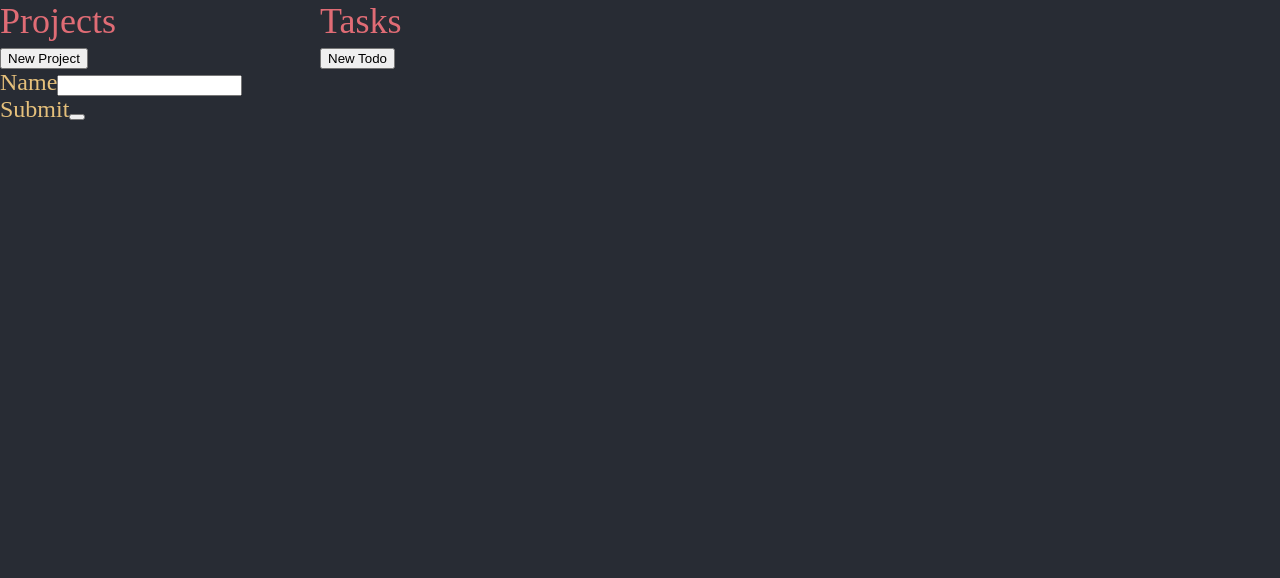
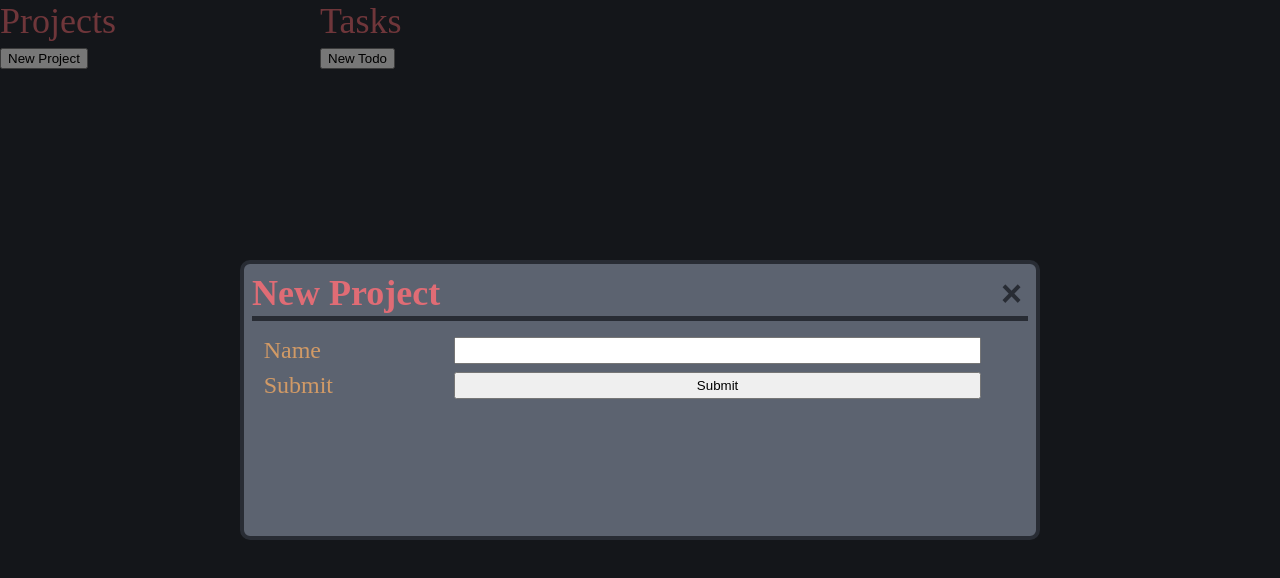
Before and after one commit to zrtgzrtg/todo-list, a website built with webpack: page src/template.html in a window 1280 px wide. Both pictures are taken after a click on the button "New Project". Built offline with nearby package versions, Linux system fonts and the light colour scheme.

Commit message:
Finished visually working Forms

```diff
--- a/src/GUI.js
+++ b/src/GUI.js
@@ -9,21 +9,39 @@ class GUI {
         const newProjBtn = document.querySelector("#new-project")
         const newTodoBtn = document.querySelector("#new-todo")
 
-        const ProjFormContainer = document.querySelector(".project-form-wrapper")
-        const TodoFormContainer = document.querySelector(".todo-form-wrapper")
+        const ProjFormContainer = document.querySelector(".modal1-body")
+        const TodoFormContainer = document.querySelector(".modal2-body")
 
-        GUI.addEventListenerNewBtn(newProjBtn,ProjFormContainer,newProjectBtnForm)
-        GUI.addEventListenerNewBtn(newTodoBtn,TodoFormContainer,newTodoBtnForm)
+
+        const modal1 = document.querySelector(".modal1")
+        const modal2 = document.querySelector(".modal2")
+        const modalArr = [modal1, modal2]
+
+        const overlay = document.querySelector("#overlay")
+
+        const closeButtons = Array.from(document.querySelectorAll(".close-button"))
+
+        GUI.addEventListenerNewBtn(newProjBtn,ProjFormContainer,newProjectBtnForm, modal1,overlay)
+        GUI.addEventListenerNewBtn(newTodoBtn,TodoFormContainer,newTodoBtnForm, modal2,overlay)
+        GUI.addCloseButtonForm(closeButtons,modalArr,overlay)
 
     }
-    static addEventListenerNewBtn(newBtn, newBtnContainer, htmlForm) {
-        console.log(newBtn)
-        console.log(newBtnContainer)
+    static addEventListenerNewBtn(newBtn, newBtnContainer, htmlForm, modal, overlay) {
         newBtn.addEventListener("click", event => {
             console.log("a")
             newBtnContainer.innerHTML = htmlForm
+            modal.classList.add("active")
+            overlay.classList.add("active")
             console.log(newBtnContainer)
         })
+    }
+    static addCloseButtonForm(closeButtonArr, modalArr, overlay) {
+        closeButtonArr.forEach(element => {
+            element.addEventListener("click", elem => {
+                modalArr.forEach(elem => elem.classList.remove("active"))
+                overlay.classList.remove("active")
+            })
+        });
     }
 
 }
--- /dev/null
+++ b/src/formHandler.js
@@ -0,0 +1,6 @@
+
+class FormHandler {
+
+
+}
+export {FormHandler}
--- a/src/htmlForNewButton.js
+++ b/src/htmlForNewButton.js
@@ -31,7 +31,7 @@
                 <label for="notes">Notes</label>
                 <textarea name="notes" id="notes" cols="30" rows="4"></textarea>
               </div>
-              <div><label for="submit">Submit</label><button type="submit" value="Submit"></button></div>
+              <div><label for="submit">Submit</label><button type="submit" value="Submit">Submit</button></div>
             </form>`
 
 const newProjectBtnForm = ` <form action="">
@@ -39,6 +39,6 @@ const newProjectBtnForm = ` <form action="">
             <label for="name">Name</label
             ><input name="name" type="text" required />
             </div>
-           <div><label for="submit">Submit</label><button type="submit" value="Submit"></button></div>
+           <div><label for="submit">Submit</label><button type="submit" value="Submit">Submit</button></div>
           </form>`
 export {newProjectBtnForm, newTodoBtnForm}
--- a/src/style.css
+++ b/src/style.css
@@ -18,6 +18,9 @@ body {
     padding: 0;
     font-size: 1.5em;
 }
+*,*::after,*::before {
+    box-sizing: border-box;
+}
 .container {
     background-color: var(--background);
     width: 100vw;
@@ -33,3 +36,81 @@ body {
 .container > div {
     color: var(--yellow);
 }
+ /* Modal Section
+ modal1 = New Project
+ modal2 = New Todo
+ */
+ .modal {
+    position: fixed;
+    top: 50%;
+    left: 50%;
+    transform: translate(-50%,-50%) scale(0);
+    transition: 200ms ease-in-out;
+    border: 1px solid black;
+    border-radius: 10px;
+    z-index: 10;
+    background-color: var(--comment);
+    width: 800px;
+    height: 35vh;
+    max-width: 80%;
+    max-height: 80%;
+    color: var(--orange);
+    border: 0.5vh solid var(--background);
+ }
+ .modal.active {
+    transform: translate(-50%,-50%) scale(1);
+ }
+ .modal {
+    padding: 1vh;
+ }
+.modal-header {
+    color: var(--red);
+    font-size: 2.25rem;
+    font-weight: bold;
+    display: flex;
+    justify-content: space-between;
+    border-bottom: 5px solid var(--background);
+}
+.close-button {
+    cursor: pointer;
+    border: none;
+    outline: none;
+    background: none;
+    font-size: 2.25rem;
+    font-weight: bold;
+    color: var(--background);
+}
+.modal >div > form > div {
+    display: grid;
+    grid-template-columns: 20% 80%;
+}
+.modal > div > form {
+    padding-top: 1rem;
+    display: grid;
+    grid-template-rows: auto;
+    row-gap: 1vh;
+}
+.modal > div > form >div > * {
+    width: 85%;
+    justify-self: center;
+}
+
+
+ #overlay {
+    position: fixed;
+    opacity: 0;
+    top: 0;
+    left: 0;
+    right: 0;
+    bottom: 0;
+    background-color: rgb(0, 0, 0,0.5);
+    pointer-events: none;
+    transition: 200ms ease-in-out;
+    width: 100vw;
+    height: 100vw;
+}
+
+#overlay.active {
+    opacity: 1;
+    pointer-events: all;
+}
--- a/src/template.html
+++ b/src/template.html
@@ -13,7 +13,13 @@
           <div class="Subtitle">
             <button class="new-button" id="new-project">New Project</button>
           </div>
-          <div class="project-form-wrapper"></div>
+          <div class="modal1 modal">
+            <div class="modal-header">
+              <div class="title1">New Project</div>
+              <button class="close-button">&times;</button>
+            </div>
+            <div class="modal1-body"></div>
+          </div>
         </div>
       </div>
       <div class="Tasks">
@@ -22,9 +28,16 @@
           <div class="Subtitle">
             <button class="new-button" id="new-todo">New Todo</button>
           </div>
-          <div class="todo-form-wrapper"></div>
+          <div class="modal2 modal">
+            <div class="modal-header">
+              <div class="title2">New Todo</div>
+              <button class="close-button">&times;</button>
+            </div>
+            <div class="modal2-body"></div>
+          </div>
         </div>
       </div>
     </div>
+    <div id="overlay" class=""></div>
   </body>
 </html>
```
